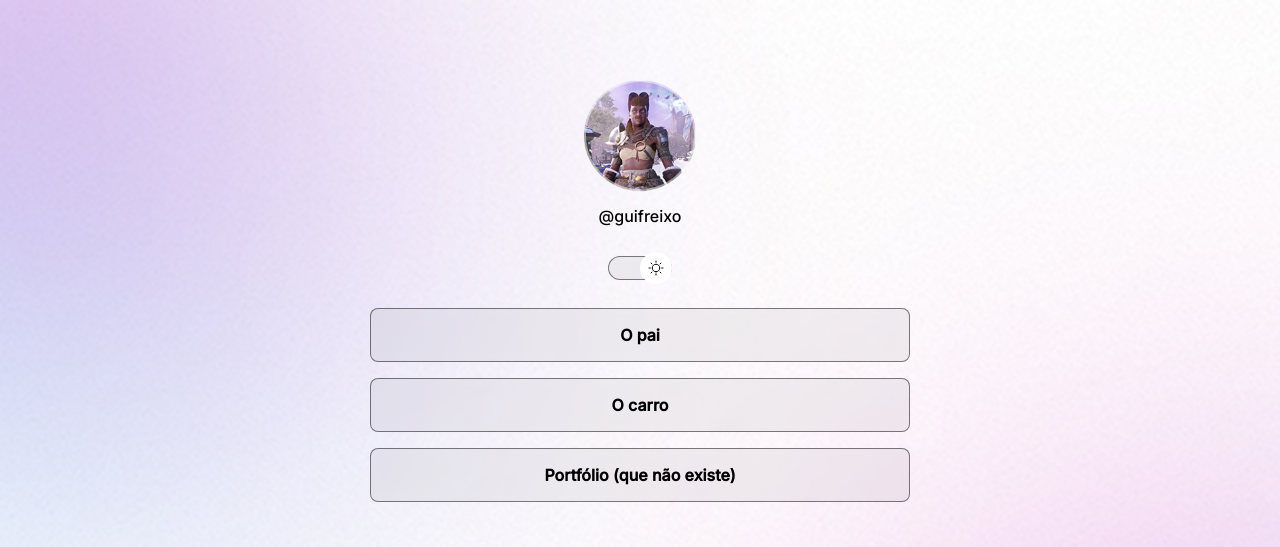
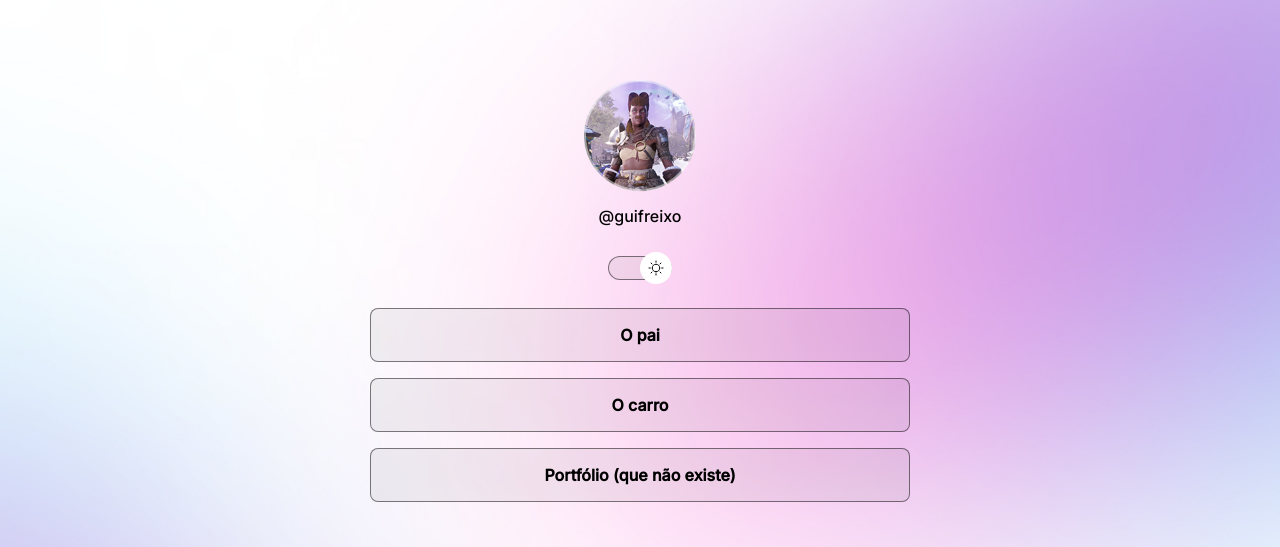
Before and after one commit to guifreixo/projetoRS, a plain HTML site: page index.html in a window 1280 px wide. Shown: the top 547 px of the page. Drawn offline with nearby package versions, Linux system fonts and the light colour scheme.

Commit message:
change bg based on media

```diff
--- a/index.html
+++ b/index.html
@@ -61,11 +61,6 @@
       </div>
       <footer>
         Feito por ele e só ele, <a href="https://i.imgur.com/UDK6BwM.png" target="_blank"> <span id=moagem>eu!</span></a>
-
-        <script>
-          document.write(10+1);
-        </script>
-
       </footer>
     </div>
     <script
--- a/style.css
+++ b/style.css
@@ -11,7 +11,7 @@
   --surface-color: rgba(255, 255, 255, 0.05);
   --surface-color-hover: rgba(0, 0, 0, 0.02);
   --highlight-color: rgba(255, 255, 255, 0.2);
-  --switch-bg-url: url(./assets/moon-stars.svg)
+  --switch-bg-url: url(./assets/moon-stars.svg);
 }
 
 .light {
@@ -21,7 +21,7 @@
   --surface-color: rgba(0, 0, 0, 0.05);
   --surface-color-hover: rgba(0, 0, 0, 0.02);
   --highlight-color: rgba(0, 0, 0, 0.05);
-  --switch-bg-url: url(./assets/sun.svg)
+  --switch-bg-url: url(./assets/sun.svg);
 }
 
 body {
@@ -33,6 +33,7 @@
   */
   /* background: color image repeat posicion/size */
   background: var(--bg-url) no-repeat top center/cover;
+  height: 100vh;
 }
 
 body * {
@@ -44,6 +45,7 @@
   /* border: 1px solid red; */
   width: 100%;
   max-width: 588px;
+  height: 100%;
   margin: 56px auto 0px;
   padding: 0 24px;
 }
@@ -158,3 +160,12 @@
 #moagem a {
   text-decoration: none;
 }
+
+@media (min-width: 700px) {
+  :root {
+    --bg-url: url(./assets/bg-desktop.jpg);
+  }
+  .light {
+    --bg-url: url(./assets/bg-desktop-light.jpg);
+  }
+}
```
